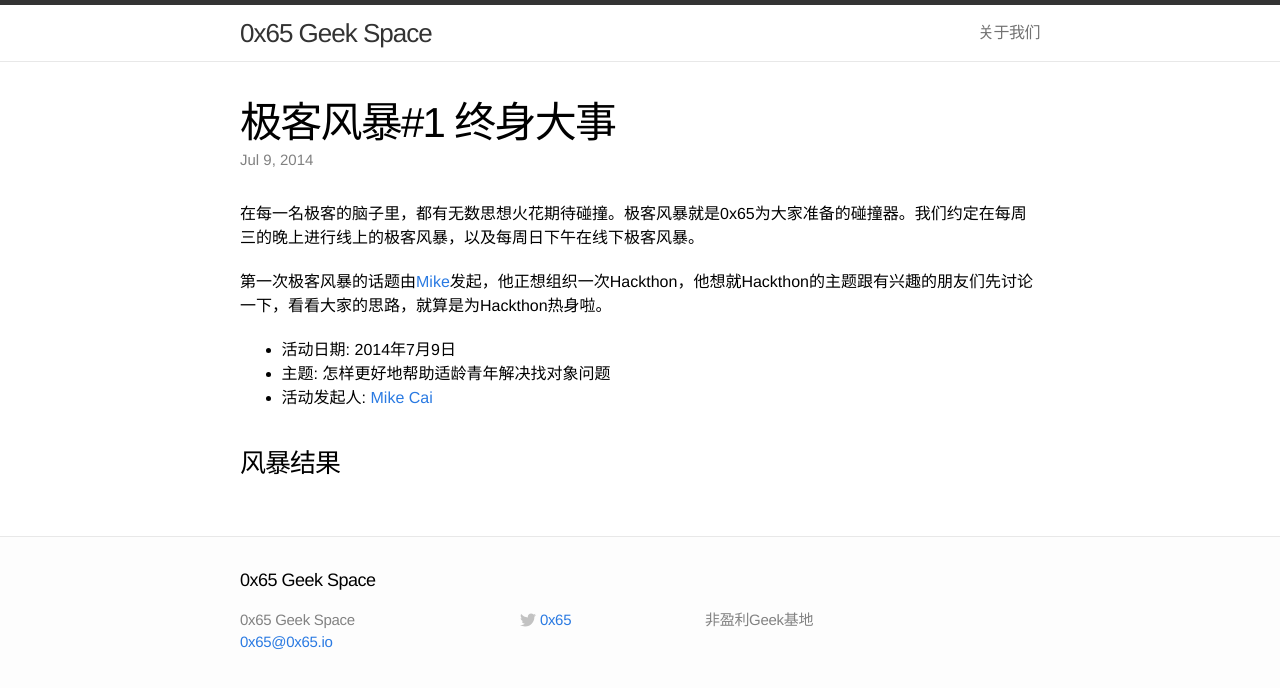
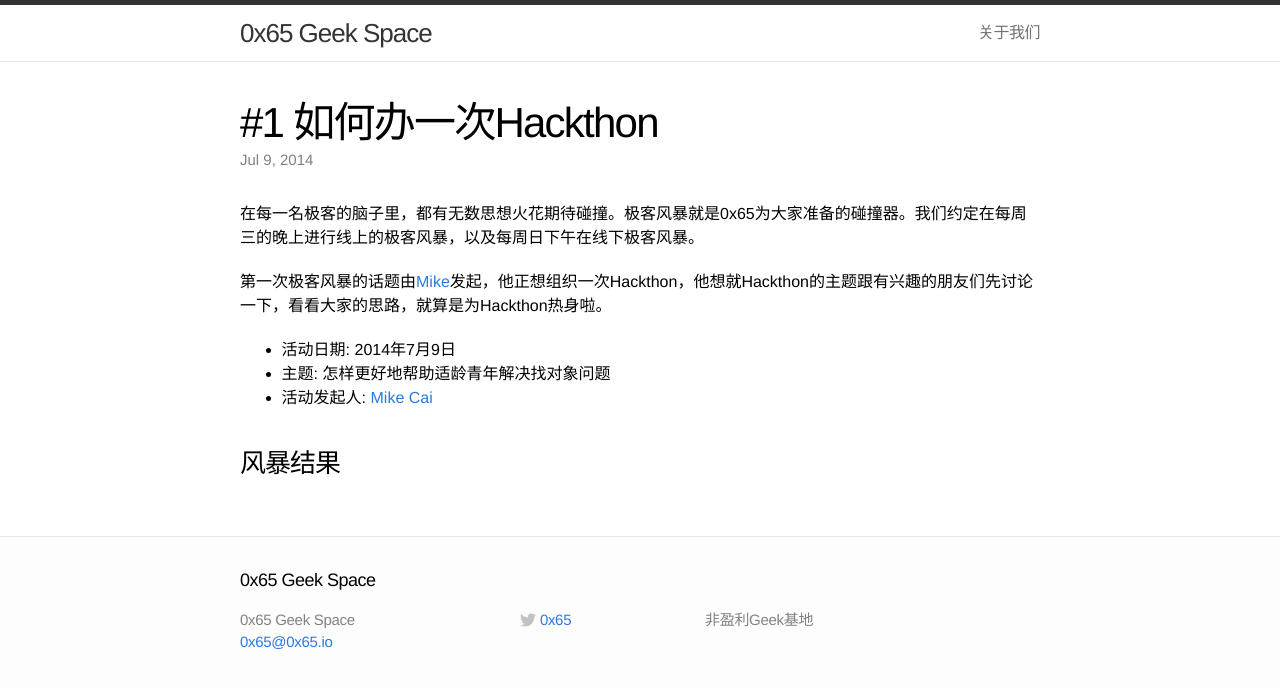
Before and after one commit to 0x65geekspace/0x65geekspace.github.io, a Jekyll site: the page built from _posts/2014-07-09-geekstrom-001.markdown, in a window 1280 px wide. Shown: the top 688 px of the page. Built offline with Jekyll 4.4.1, drawn with Linux system fonts in a browser that asks for light colours.

Commit message:
minor change to post contents

```diff
--- a/_posts/2014-07-09-geekstrom-001.markdown
+++ b/_posts/2014-07-09-geekstrom-001.markdown
@@ -1,6 +1,6 @@
 ---
 layout: post
-title:  "极客风暴#1 终身大事"
+title:  "#1 如何办一次Hackthon"
 categories: GeekStorm
 ---
 
--- a/_posts/2014-07-13-geekstrom-002.markdown
+++ b/_posts/2014-07-13-geekstrom-002.markdown
@@ -1,6 +1,6 @@
 ---
 layout: post
-title:  "极客风暴#2 飞行器矩阵"
+title:  "#2 飞行器矩阵"
 categories: GeekStorm
 ---
 四轴飞行器是不是很酷？遥控飞行，识别手势，这些技能在 Tang Yi Ding 眼里都还不够智能，因为它们连蜜蜂的智能还没有达到。他希望飞行器能连接成网络，完成一组任务，至少得能自己更换电池和负载均衡吧？这次极客风暴我们就和 Tang Yi Ding 一起讨论一下飞行器的魅力。
--- a/_posts/2014-07-16-geekstrom-003.markdown
+++ b/_posts/2014-07-16-geekstrom-003.markdown
@@ -1,6 +1,6 @@
 ---
 layout: post
-title:  "极客风暴#3 智能家居畅想"
+title:  "#3 智能家居畅想"
 categories: GeekStorm
 ---
 智能家居概念炒得火热，可是我们自己的家里似乎还是没有太大的变化。动辄好几百元的远程控制灯泡是让那些先富起来的人用的，这个时候自己丰衣足食也是可以办到的。有兴趣的就来看看这期Gary Shi发起的关于智能家居的讨论吧。
```
